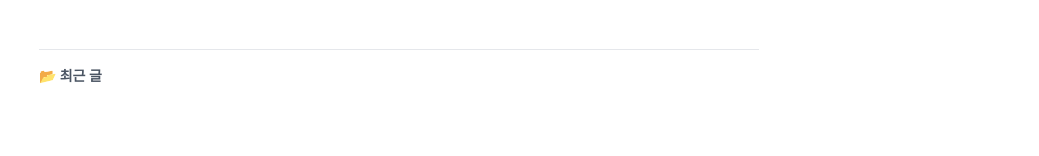
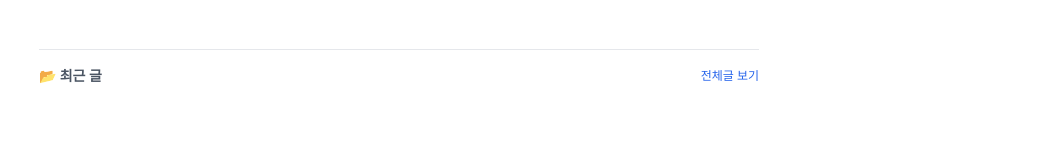
Before and after one commit to mysmartdeal/mysmartdeal, a Next.js app: page /smartlog/2025-05-26-saving-tips in a window 1280 px wide. Shown: the part 463-619 px from the top of the page, without its empty margins (241-1280 px from the left). Built offline with nearby package versions, Linux system fonts and the light colour scheme.

Commit message:
Update [slug].js

```diff
--- a/pages/smartlog/[slug].js
+++ b/pages/smartlog/[slug].js
@@ -1,4 +1,4 @@
-// ✅ [slug].js – 메타태그 + OG 태그 + 라벨 + 링크 복사 + 상단 토스트 + 최신글 + TOP 버튼
+// ✅ [slug].js – 메타태그 + OG 태그 + 라벨 + 링크 복사 + 상단 토스트 + 최신글 + 전체글 보기 + TOP 버튼
 import fs from 'fs';
 import path from 'path';
 import Head from 'next/head';
@@ -89,16 +89,20 @@ export default function PostPage({ post, slug, recentPosts }) {
         </button>
       </div>
 
-      {/* ✅ 복사 알림 메시지 */}
       {copied && (
         <div className="fixed top-4 inset-x-0 mx-auto w-fit bg-gray-800 text-white text-sm px-4 py-2 rounded shadow-lg animate-fade-in">
           ✅ 링크가 복사되었습니다!
         </div>
       )}
 
-      {/* ✅ 최신 글 목록 */}
+      {/* ✅ 최신 글 + 전체글 보기 */}
       <div className="mt-12 border-t pt-4">
-        <h2 className="text-sm font-bold text-gray-600 mb-2">📂 최근 글</h2>
+        <div className="flex items-center justify-between mb-2">
+          <h2 className="text-sm font-bold text-gray-600">📂 최근 글</h2>
+          <Link href="/smartlog" className="text-xs text-blue-600 hover:underline">
+            전체글 보기
+          </Link>
+        </div>
         <ul className="space-y-2">
           {recentPosts.map((item) => (
             <li key={item.slug} className="flex justify-between text-sm text-gray-700 hover:text-blue-600">
```
